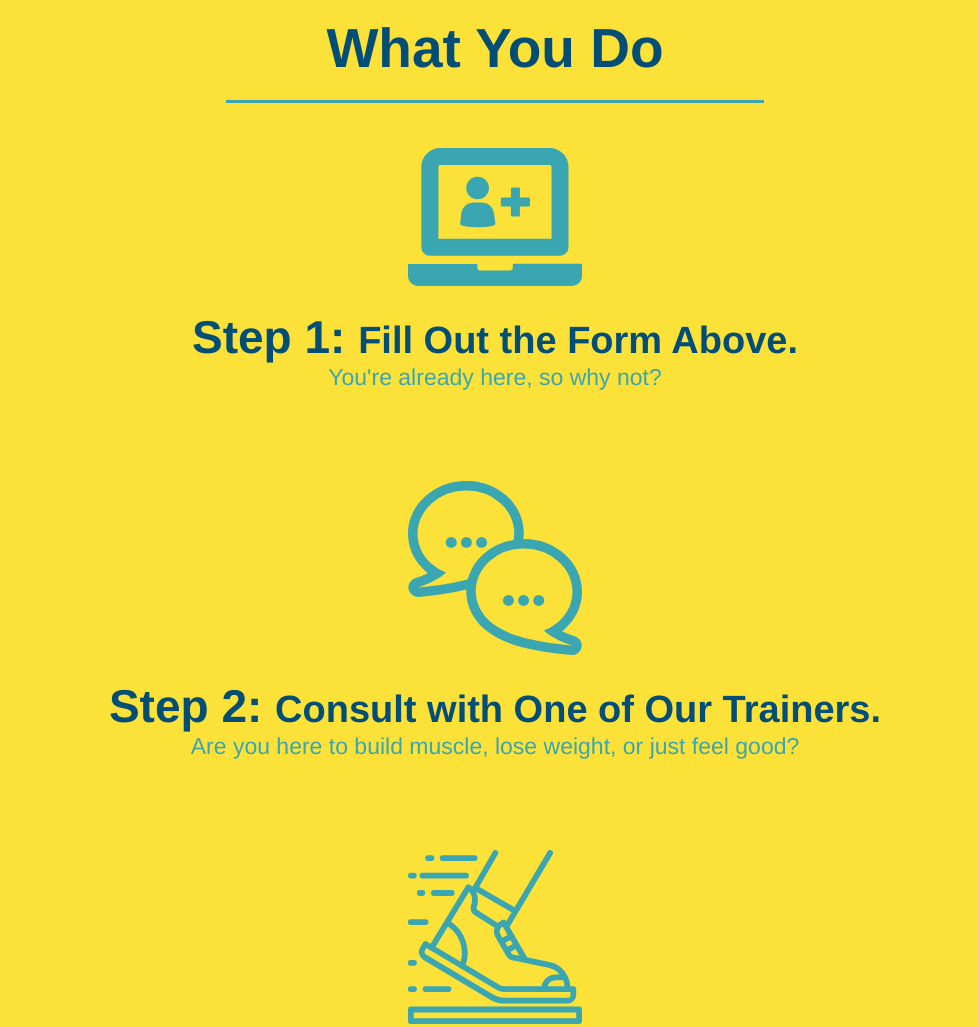
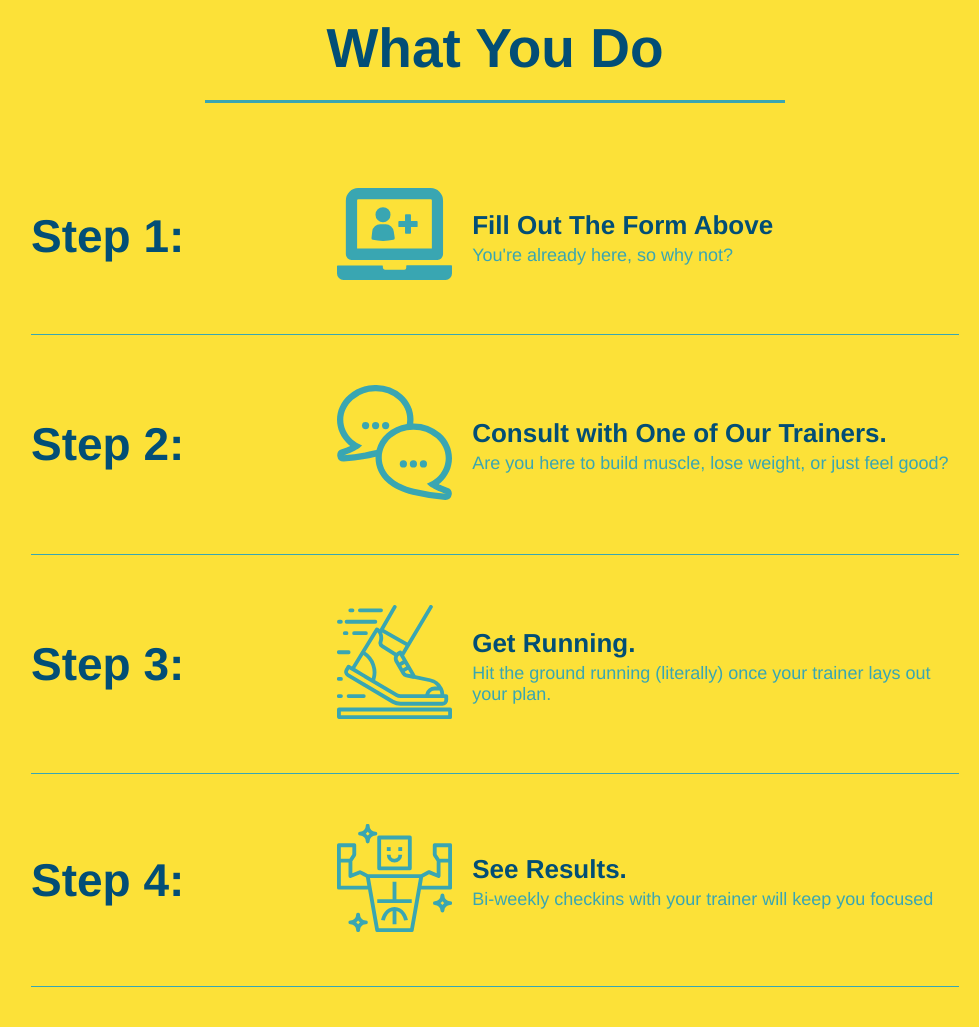
Before and after one commit to mlopez94/run-buddy-snapshot, a plain HTML site: page index.html in a window 1280 px wide. Shown: the part 1140-2167 px from the top of the page, without its empty margins (145-1124 px from the left). Drawn offline with Linux system fonts and the light colour scheme.

Commit message:
add flexbox to the steps

```diff
--- a/assets/css/style.css
+++ b/assets/css/style.css
@@ -147,9 +147,9 @@ section {
   font-size: 16px;
 }
 
-.intro {
+/* .intro {
   text-align: center;
-}
+} */
 
 .intro p {
   line-height: 1.7;
@@ -157,44 +157,85 @@ section {
   width: 80%;
   font-size: 20px;
   margin: 0 auto;
+  text-align: center;
 }
 
 .steps {
-  text-align: center;
+
   background: #fce138;
 }
 
-.steps div {
-  margin-bottom: 80px;
+.step {
+  margin: 50px auto;
+  padding-bottom: 50px;
+  width: 80%;
+  border-bottom: 1px solid #39a6b2;
+  display: flex;
+  flex-wrap: wrap;
+  align-items: center;
+  justify-content: space-between;
 }
 
-.steps img {
+/* .steps div {
+  margin-bottom: 80px;
+} */
+
+/* .steps img {
   width: 15%;
   margin: 10px 0;
+} */
+
+.step h3 {
+  color: #024e76;
+  font-size: 46px;
+  flex: 1 30px;
+
 }
 
-.steps h3 {
-  color: #024e76;
-  font-size: 46px;
-  margin-top: 10px;
+.step-info {
+  flex: 2 70px;
+  display: flex;
+  flex-wrap: wrap;
+  align-items: center;
 }
 
-.steps p {
+
+.step-text p {
   color: #39a6b2;
-  font-size: 23px;
+  font-size: 18px;
 }
 
-.steps span {
+.step-text h4 {
+  font-size: 26px;
+  line-height: 1.5;
+  color: #024e76;
+}
+
+.step-img {
+  flex: 1 12%;
+  margin-right: 20px;
+}
+
+.step-img img {
+
+}
+
+.step-text {
+  flex: 12;
+}
+
+/* .steps span {
   font-size: 38px;
-}
+} */
 
 .section-title {
   font-size: 55px;
   color: #024e76;
-  margin-bottom: 35px;
-  padding: 0 100px 20px 100px;
-  display: inline-block;
   border-bottom: 3px solid;
+  padding-bottom: 20px;
+  text-align: center;
+  margin: 0 auto 35px auto;
+  width: 50%;
 }
 
 .primary-border {
@@ -206,7 +247,7 @@ section {
 }
 
 .trainers {
-  text-align: center;
+
 }
 
 .trainer {
@@ -254,7 +295,7 @@ section {
 
 /* REACH OUT STYLES START */
 .contact {
-  text-align: center;
+
   background: #024e76;
 }
 
@@ -293,4 +334,8 @@ section {
   color: #fce138;
 }
 
+
+.flex-row {
+  display: flex;
+}
 /* REACH OUT STYLES END */
--- a/index.html
+++ b/index.html
@@ -82,47 +82,90 @@
 
   <!-- "what we do" section -->
   <section id="what-we-do" class="intro">
+  <div class="flex-row">
     <h2 class="section-title primary-border">What We Do</h2>
+  </div>
+  <div class="flex-row">
     <p>
       butcher selfies chambray shabby chic gentrify readymade yr Echo Park XOXO Tumblr normcore Banksy direct trade Blue
       Bottle chillwave you probably haven't heard of them single-origin coffee Vice fanny pack fixie Odd Future Austin
       fingerstache pickled twee synth Wes Anderson Thundercats viral bitters flannel meggings narwhal Marfa Schlitz
       sustainable Intelligentsia umami deep v craft
     </p>
+  </div>
   </section>
 
   <!-- "what you do" section -->
   <section id="what-you-do" class="steps">
+  <div class="flex-row">
     <h2 class="section-title secondary-border">What You Do</h2>
-
+  </div>
     <div>
+      <div class="step">
+        <h3>Step 1:</h3>
+        <div class="step-info">
+          <div class="step-img">
             <img src="./assets/images/step-1.svg" alt="" />
-      <h3>Step 1: <span>Fill Out the Form Above.</span></h3>
+          </div>
+          <div class="step-text">
+            <h4>Fill Out The Form Above</h4>
             <p>You're already here, so why not?</p>
+          </div>
+        </div>
+      </div>
     </div>
 
     <div>
+      <div class="step">
+        <h3>Step 2:</h3>
+        <div class="step-info">
+          <div class="step-img">
             <img src="./assets/images/step-2.svg" alt="" />
-      <h3>Step 2: <span>Consult with One of Our Trainers.</span></h3>
+          </div>
+          <div class="step-text">
+            <h4>Consult with One of Our Trainers.</h4>
             <p>Are you here to build muscle, lose weight, or just feel good?</p>
+          </div>
+        </div>
+      </div>
     </div>
 
     <div>
+      <div class="step">
+        <h3>Step 3:</h3>
+        <div class="step-info">
+          <div class="step-img">
             <img src="./assets/images/step-3.svg" alt="" />
-      <h3>Step 3: <span>Get Running.</span></h3>
+          </div>
+          <div class="step-text">
+            <h4>Get Running.</h4>
             <p>Hit the ground running (literally) once your trainer lays out your plan.</p>
+          </div>
+        </div>
+      </div>
     </div>
 
     <div>
+      <div class="step">
+        <h3>Step 4:</h3>
+        <div class="step-info">
+          <div class="step-img">
             <img src="./assets/images/step-4.svg" alt="" />
-      <h3>Step 4: <span>See Results.</span></h3>
+          </div>
+          <div class="step-text">
+            <h4>See Results.</h4>
             <p>Bi-weekly checkins with your trainer will keep you focused</p>
+          </div>
+        </div>
+      </div>
     </div>
   </section>
 
   <!-- "meet the trainers" section -->
   <section id="your-trainers" class="trainers">
+  <div class="flex-row">
     <h2 class="section-title primary-border">Meet The Trainers</h2>
+  </div>
     <article class="trainer">
       <img src="./assets/images/trainer-1.jpg" alt="Arron Stephens in his workout clothes, ready to pump iron" />
       <div class="trainer-bio text-left">
@@ -168,7 +211,9 @@
 
   <!-- "reach out" section -->
   <section id="reach-out" class="contact">
+  <div class="flex-row">
     <h2 class="section-title secondary-border">Reach Out</h2>
+  </div>
     <div class="contact-info">
       <iframe
         src="https://www.google.com/maps/embed?pb=!1m18!1m12!1m3!1d3147.1079747227936!2d-120.42364418397035!3d37.92790791110593!2m3!1f0!2f0!3f0!3m2!1i1024!2i768!4f13.1!3m3!1m2!1s0x8090c49129b6ac57%3A0xb56c7eb95a2cd8bd!2sMain%20St%2C%20California%2095327!5e0!3m2!1sen!2sus!4v1616426329495!5m2!1sen!2sus"
```
Lines whose indentation alone changed are shown as unchanged.
